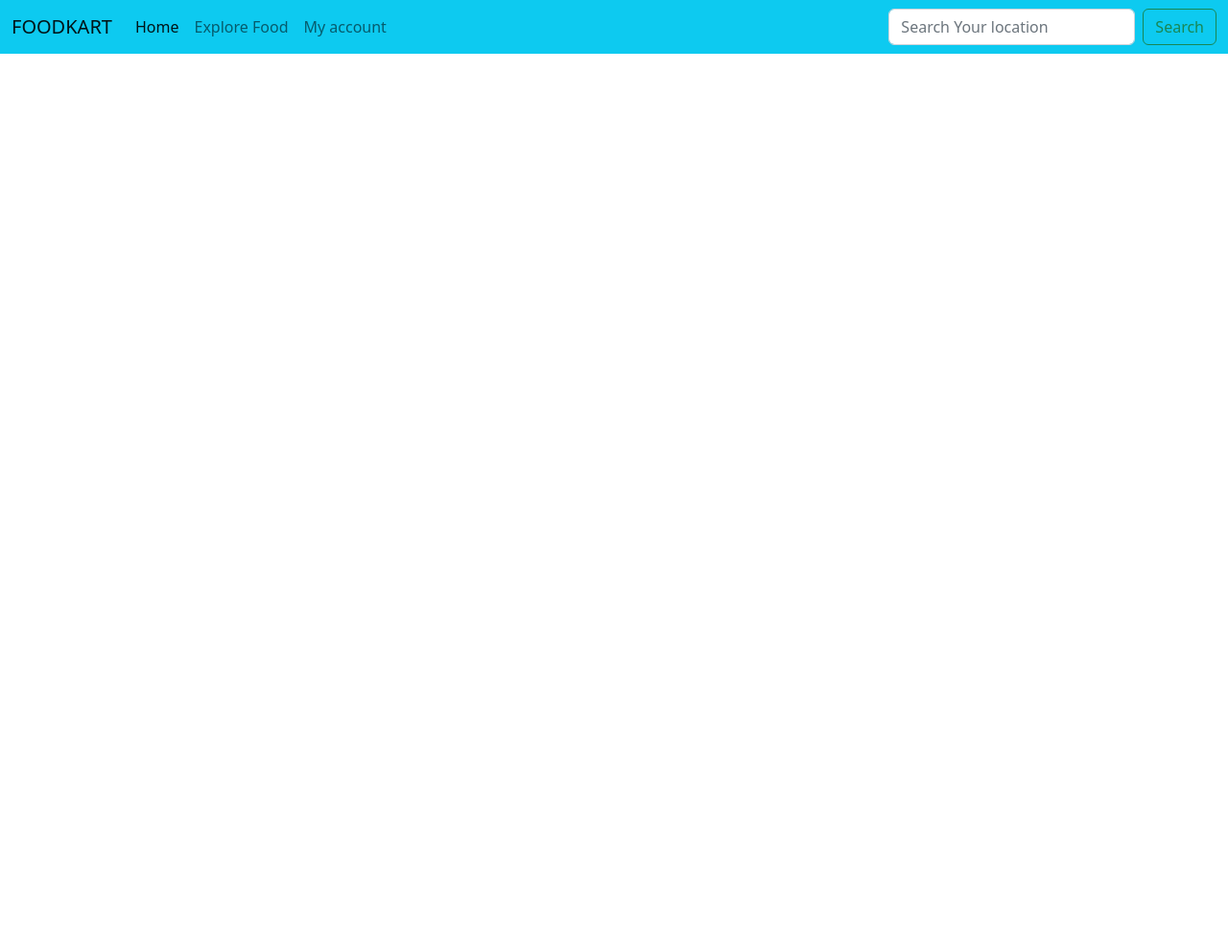
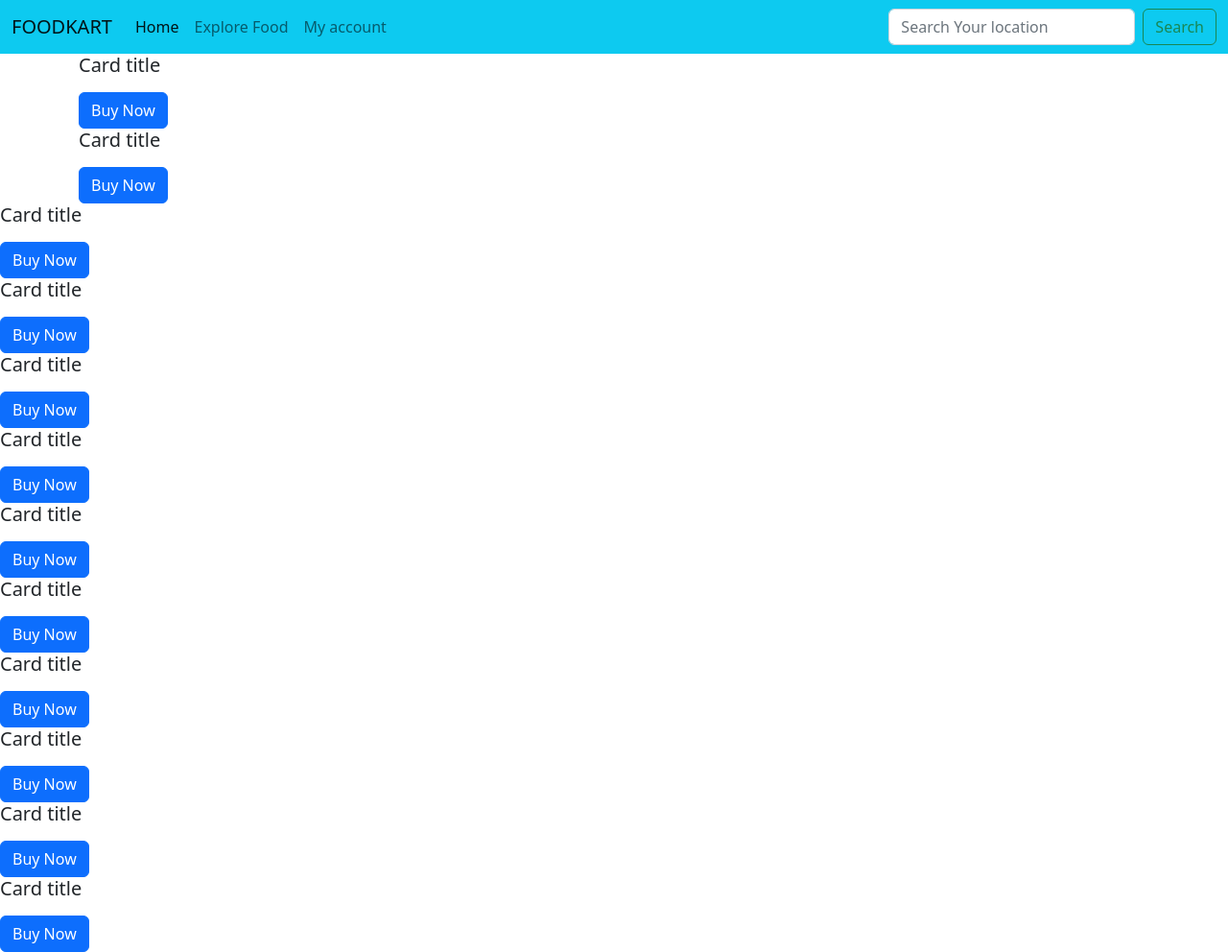
Before and after one commit to itsmeabhishekn/FOODKART, a plain HTML site: page food.html in a window 1280 px wide. Shown: the whole page at 96% size. Before the commit the page ends 800 px from the top, so only its background shows below. Drawn offline with nearby package versions, Linux system fonts and the light colour scheme.

Commit message:
adding pages to the dev branch

```diff
--- a/food.html
+++ b/food.html
@@ -12,6 +12,10 @@
 
 </head>
 <body>
+
+
+  <!-- NAVBAR STARTING -->
+
   <nav class="navbar navbar-expand-lg bg-info">
     <div class="container-fluid">
       <a class="navbar-brand" href="index.html">FOODKART</a>
@@ -43,6 +47,140 @@
     </div>
   </nav>
 
+ <!-- END of NAVBAR -->
+
+<!-- STARTING OF FOOD DISPLAYING  -->
+
+<div class="container">
+  <div class="row g-3">
+    <div class="col col-12 col-sm-6 col-md-4 col-lg-3 col-xl-3 col-xxl-3">
+
+      <div class="card-body">
+        <h5 class="card-title">Card title</h5>
+        <p class="card-text"></p>
+        <a href="#" class="btn btn-primary">Buy Now</a>
+      </div>
+    </div>
+
+    </div>
+    <div class="col col-12 col-sm-6 col-md-4 col-lg-3 col-xl-3 col-xxl-3">
+
+      <div class="card-body">
+        <h5 class="card-title">Card title</h5>
+        <p class="card-text"></p>
+        <a href="#" class="btn btn-primary">Buy Now</a>
+      </div>
+    </div>
+
+    </div>
+    <div class="col col-12 col-sm-6 col-md-4 col-lg-3 col-xl-3 col-xxl-3">
+
+      <div class="card-body">
+        <h5 class="card-title">Card title</h5>
+        <p class="card-text"></p>
+        <a href="#" class="btn btn-primary">Buy Now</a>
+      </div>
+    </div>
+
+    </div>
+    <div class="col col-12 col-sm-6 col-md-4 col-lg-3 col-xl-3 col-xxl-3">
+
+      <div class="card-body">
+        <h5 class="card-title">Card title</h5>
+        <p class="card-text"></p>
+        <a href="#" class="btn btn-primary">Buy Now</a>
+      </div>
+    </div>
+
+    </div>
+    <div class="col col-12 col-sm-6 col-md-4 col-lg-3 col-xl-3 col-xxl-3">
+
+      <div class="card-body">
+        <h5 class="card-title">Card title</h5>
+        <p class="card-text"></p>
+        <a href="#" class="btn btn-primary">Buy Now</a>
+      </div>
+    </div>
+
+    </div>
+    <div class="col col-12 col-sm-6 col-md-4 col-lg-3 col-xl-3 col-xxl-3">
+
+      <div class="card-body">
+        <h5 class="card-title">Card title</h5>
+        <p class="card-text"></p>
+        <a href="#" class="btn btn-primary">Buy Now</a>
+      </div>
+    </div>
+
+    </div>
+    <div class="col col-12 col-sm-6 col-md-4 col-lg-3 col-xl-3 col-xxl-3">
+
+      <div class="card-body">
+        <h5 class="card-title">Card title</h5>
+        <p class="card-text"></p>
+        <a href="#" class="btn btn-primary">Buy Now</a>
+      </div>
+    </div>
+
+    </div>
+    <div class="col col-12 col-sm-6 col-md-4 col-lg-3 col-xl-3 col-xxl-3">
+
+      <div class="card-body">
+        <h5 class="card-title">Card title</h5>
+        <p class="card-text"></p>
+        <a href="#" class="btn btn-primary">Buy Now</a>
+      </div>
+    </div>
+
+    </div>
+    <div class="col col-12 col-sm-6 col-md-4 col-lg-3 col-xl-3 col-xxl-3">
+
+      <div class="card-body">
+        <h5 class="card-title">Card title</h5>
+        <p class="card-text"></p>
+        <a href="#" class="btn btn-primary">Buy Now</a>
+      </div>
+    </div>
+
+    </div>
+    <div class="col col-12 col-sm-6 col-md-4 col-lg-3 col-xl-3 col-xxl-3">
+
+      <div class="card-body">
+        <h5 class="card-title">Card title</h5>
+        <p class="card-text"></p>
+        <a href="#" class="btn btn-primary">Buy Now</a>
+      </div>
+    </div>
+
+    </div>
+    <div class="col col-12 col-sm-6 col-md-4 col-lg-3 col-xl-3 col-xxl-3">
+
+      <div class="card-body">
+        <h5 class="card-title">Card title</h5>
+        <p class="card-text"></p>
+        <a href="#" class="btn btn-primary">Buy Now</a>
+      </div>
+    </div>
+
+    </div>
+    <div class="col col-12 col-sm-6 col-md-4 col-lg-3 col-xl-3 col-xxl-3">
+
+      <div class="card-body">
+        <h5 class="card-title">Card title</h5>
+        <p class="card-text"></p>
+        <a href="#" class="btn btn-primary">Buy Now</a>
+      </div>
+    </div>
+
+    </div>
+  </div>
+</div>
+
+
+<!-- ENDING OF FOOD DISPLAY -->
+
+
+
             <!-- JavaScript Bundle with Popper -->
             <script src="https://cdn.jsdelivr.net/npm/bootstrap@5.2.2/dist/js/bootstrap.bundle.min.js" integrity="sha384-OERcA2EqjJCMA+/3y+gxIOqMEjwtxJY7qPCqsdltbNJuaOe923+mo//f6V8Qbsw3" crossorigin="anonymous"></script>
 
```
